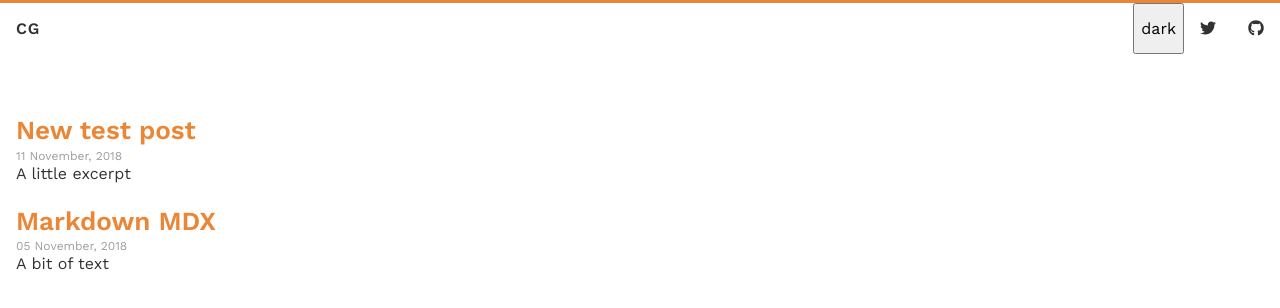
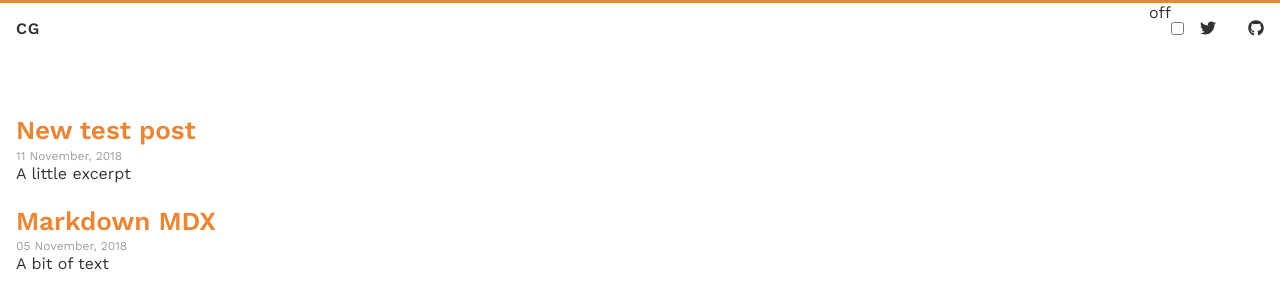
Before and after one commit to ChristienGuy/blog-2, a Gatsby site: page / in a window 1280 px wide. Built offline with nearby package versions, Linux system fonts and the light colour scheme; Gatsby itself is replaced by a stand-in of ours; some packages are replaced by stand-ins of ours.

Commit message:
Add basic toggle component

```diff
--- a/src/ThemeProvider.js
+++ b/src/ThemeProvider.js
@@ -10,20 +10,18 @@ const ThemeState = {
 
 const ThemeProvider = ({ children }) => {
   const [theme, setTheme] = useState(lightTheme)
-  const [themeState, setThemeState] = useState(ThemeState.LIGHT)
 
-  const toggleTheme = () => {
+  const changeTheme = ({ themeState }) => {
     if (themeState === ThemeState.LIGHT) {
+      setTheme(lightTheme)
+    } else {
       setTheme(darkTheme)
-      setThemeState(ThemeState.DARK)
-    } else {
-      setTheme(lightTheme)
-      setThemeState(ThemeState.LIGHT)
     }
   }
 
   const toggleThemeContext = {
-    toggleTheme,
+    changeTheme,
+    ThemeState,
   }
 
   return (
--- a/src/components/GlobalStyle.js
+++ b/src/components/GlobalStyle.js
@@ -7,13 +7,8 @@ html {
     Droid Sans, Helvetica Neue, sans-serif;
   -ms-text-size-adjust: 100%;
   -webkit-text-size-adjust: 100%;
-  background-color: ${ ({ theme }) => theme.colors.primary };
-  width: 100%;
 }
 body {
-  min-height: 100vh;
-  height: 100%;
-  width: 100%;
   margin: 0;
   background-color: ${ ({ theme }) => theme.colors.background };
 }
--- a/src/components/Nav/NavLink.js
+++ b/src/components/Nav/NavLink.js
@@ -1,9 +1,12 @@
-import styled from 'styled-components'
+import styled, { css } from 'styled-components'
 import { Link } from 'gatsby'
 
-const NavLink = styled(Link)`
+const navLinkStyles = css`
   padding: 16px;
   color: ${ ({ theme }) => theme.colors.primaryText };
 `
+const NavLink = styled(Link)`
+  ${ navLinkStyles };
+`
 
 export default NavLink
--- a/src/components/Nav/Navbar.js
+++ b/src/components/Nav/Navbar.js
@@ -4,6 +4,12 @@ import NavLink from './NavLink'
 import { FontAwesomeIcon } from '@fortawesome/react-fontawesome'
 import { faGithub, faTwitter } from '@fortawesome/free-brands-svg-icons'
 import { ToggleThemeContext } from '@src/themes'
+import Toggle from '../Toggle'
+
+const ExternalNavLink = styled.a`
+  padding: 16px;
+  color: ${ ({ theme }) => theme.colors.primaryText };
+`
 
 const Nav = styled.nav`
   display: flex;
@@ -25,19 +31,29 @@ const HomeLink = styled(NavLink)`
 `
 
 const Navbar = () => {
-  const { toggleTheme } = useContext(ToggleThemeContext)
+  const { changeTheme, ThemeState } = useContext(ToggleThemeContext)
+
+  const toggleTheme = ({ toggleState }) => {
+    console.log(toggleState)
+
+    if (toggleState === Toggle.States.ON) {
+      changeTheme({ themeState: ThemeState.DARK })
+    } else {
+      changeTheme({ themeState: ThemeState.LIGHT })
+    }
+  }
 
   return (
     <div style={{ height: 100 }}>
       <Nav>
         <HomeLink to="/">CG</HomeLink>
-        <button onClick={toggleTheme}>dark</button>
-        <NavLink as="a" to="https://twitter.com/christien_guy">
+        <Toggle onChange={toggleTheme} />
+        <ExternalNavLink href="https://twitter.com/christien_guy">
           <FontAwesomeIcon icon={faTwitter} />
-        </NavLink>
-        <NavLink as="a" to="https://github.com/ChristienGuy">
+        </ExternalNavLink>
+        <ExternalNavLink href="https://github.com/ChristienGuy">
           <FontAwesomeIcon icon={faGithub} />
-        </NavLink>
+        </ExternalNavLink>
       </Nav>
     </div>
   )
--- /dev/null
+++ b/src/components/Toggle.js
@@ -0,0 +1,33 @@
+import React, { useState } from 'react'
+
+const ToggleState = {
+  ON: 'on',
+  OFF: 'off',
+}
+
+const Toggle = ({ onChange }) => {
+  const [toggleState, setToggleState] = useState(ToggleState.OFF)
+  const onToggle = () => {
+    if (toggleState === ToggleState.ON) {
+      setToggleState(ToggleState.OFF)
+      onChange({ toggleState: ToggleState.OFF })
+    } else {
+      setToggleState(ToggleState.ON)
+      onChange({ toggleState: ToggleState.ON })
+    }
+  }
+
+  return (
+    <>
+      <label>{toggleState}</label>
+      <input
+        type="checkbox"
+        onChange={onToggle}
+        value={toggleState === ToggleState.ON}
+      />
+    </>
+  )
+}
+
+Toggle.States = ToggleState
+export default Toggle
```
